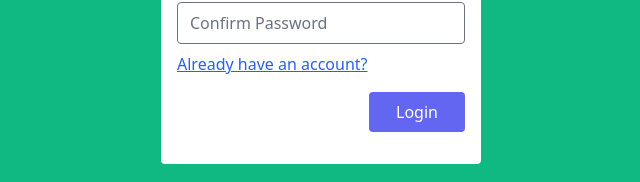
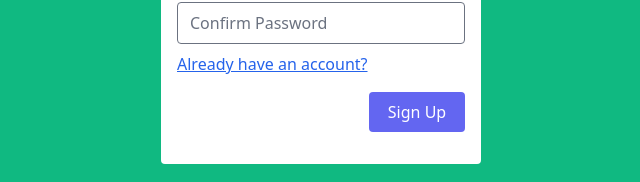
Before and after one commit to CamSkiTheDev/Dollar-Driven, a React (Create React App) app: page /signup in a window 1280 px wide. Shown: the part 411-593 px from the top of the page, without its empty margins (319-959 px from the left). Built offline with nearby package versions, Linux system fonts and the light colour scheme.

Commit message:
small bug fix

```diff
--- a/src/pages/Dashboard.js
+++ b/src/pages/Dashboard.js
@@ -28,7 +28,7 @@ export default function Dashboard() {
     const token = JSON.parse(localStorage.getItem("login_token"));
 
     if (token) getProperties(token);
-  }, [properties]);
+  }, []);
 
   if (!properties) return null;
 
--- a/src/pages/Signup.js
+++ b/src/pages/Signup.js
@@ -83,7 +83,7 @@ export default function Signup() {
             type="submit"
             className="flex justify-center py-2 mt-4 w-24 rounded bg-indigo-500 text-white self-end"
           >
-            Login
+            Sign Up
           </button>
         </form>
       </div>
```
